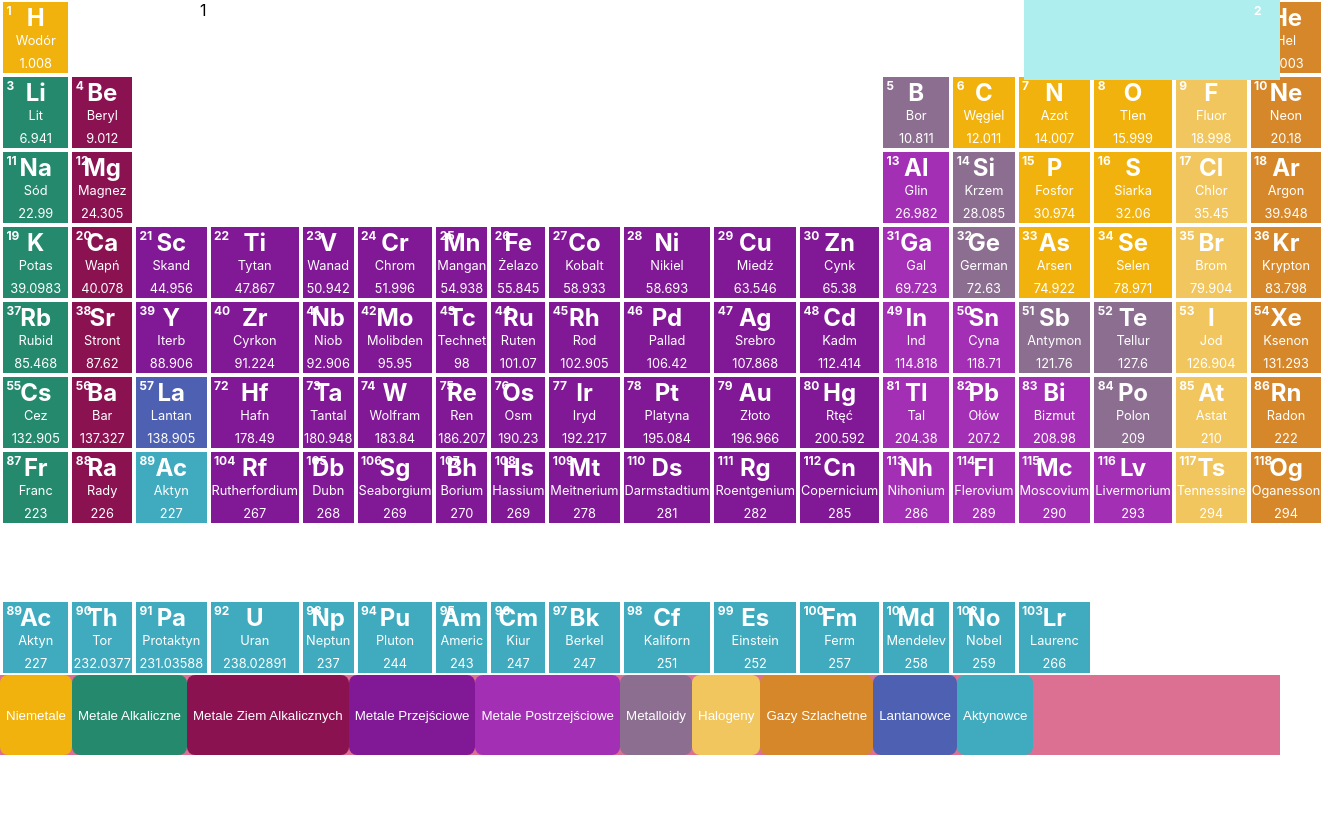
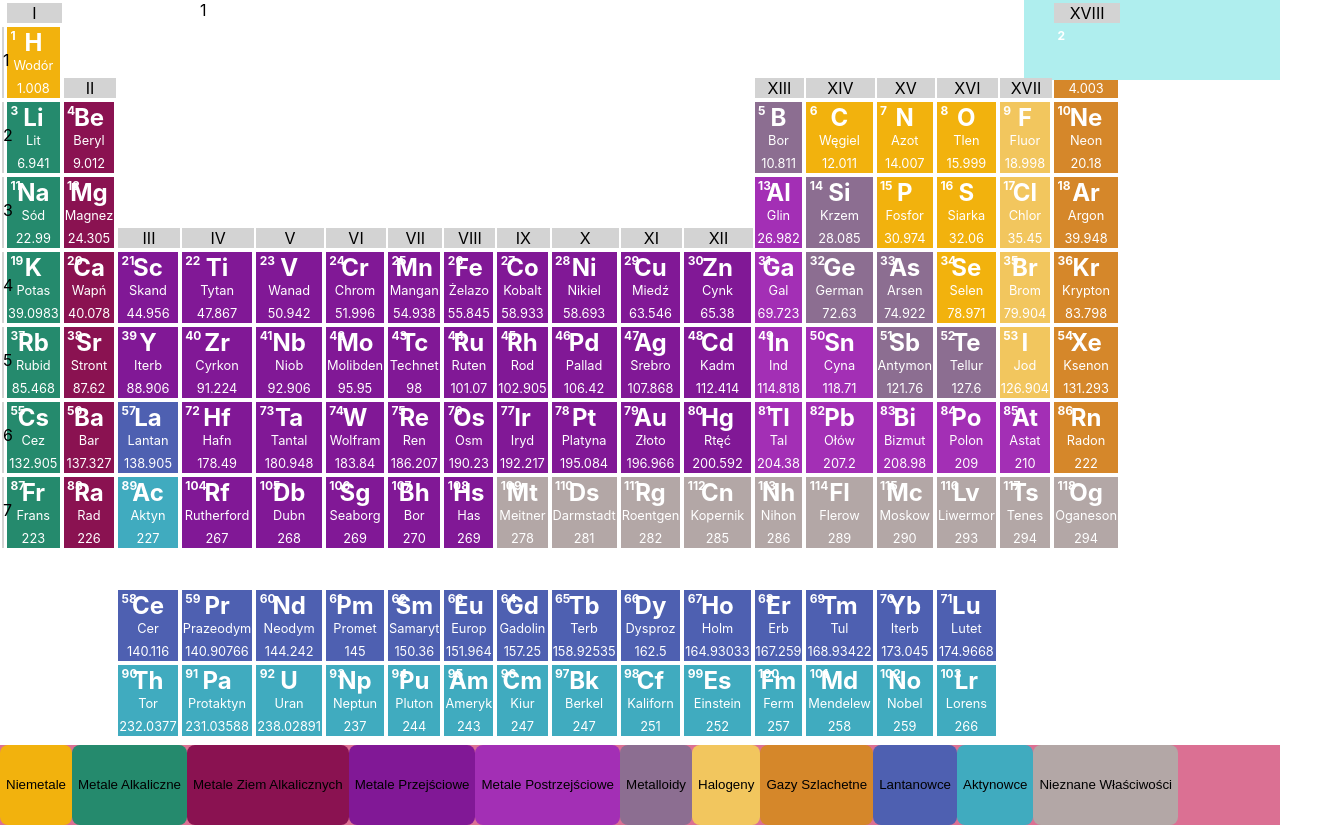
Before and after one commit to krystian3/ukladokresowy, a React (Create React App) app: page / in a window 1280 px wide. Shown: the whole page, 1328 px wide, since content can reach past the window. Before the commit the page ends 800 px from the top, so only its background shows below. Built offline with nearby package versions, Linux system fonts and the light colour scheme.

Commit message:
elements cleanup, group and period numbers

```diff
--- a/src/components/ElementTile.js
+++ b/src/components/ElementTile.js
@@ -2,7 +2,6 @@ import React, { useState } from 'react';
 import {ElementPopup} from './ElementPopup';
 
 export const ElementTile = (props) => {
-    var id = props.element.id;
     var num = props.element.num;
     var symbol = props.element.symbol;
     var name = props.element.name;
@@ -12,7 +11,19 @@ export const ElementTile = (props) => {
 
     var classes = `element-tile ${type}`;
 
-    if (type!=="gap" && type!=="half_gap"){
+    if (type==="period_tile"){
+        return (
+            <td className={type}><div className='period_tile_num'>{num}</div></td>
+        );
+    } else if (type==="group_tile"){
+        return (
+            <td className={type}><div className='group_tile_num'>{num}</div></td>
+        );
+    } else if (type==="corner_tile"){
+        return (
+            <td className={type}></td>
+        );
+    } else if (type!=="gap" && type!=="half_gap"){
         return (
             <td className={classes} colSpan={tableWidth}>
                 <span className='el-num'>{num}</span>
@@ -24,7 +35,6 @@ export const ElementTile = (props) => {
                 <div className='el-name'>{name}</div>
                 </span>
                 <span className='el-mass el'>{mass}</span>
-                {/* <ElementPopup element={props.element}/> */}
             </td>
         );
     } else{
--- a/src/components/Legend.js
+++ b/src/components/Legend.js
@@ -11,8 +11,9 @@ export const Legend = (props) => {
         <div className='legend-el'><span></span><button className='semi_metal example'>Metalloidy</button></div>
         <div className='legend-el'><span></span><button className='halogen example'>Halogeny</button></div>
         <div className='legend-el'><span></span><button className='noble_gas example'>Gazy Szlachetne</button></div>
-        <div className='legend-el'><span></span><button className='lanthanide example'>Lantanowce</button></div>
+        <div className='legend-el'><span></span><button className='lanthanoid example'>Lantanowce</button></div>
         <div className='legend-el'><span></span><button className='actinoid example'>Aktynowce</button></div>
+        <div className='legend-el'><span></span><button className='weird example'>Nieznane Właściwości</button></div>
         </>
     );
 }
--- a/src/data/elements.json
+++ b/src/data/elements.json
@@ -1,4 +1,27 @@
 [
+  {
+    "type": "corner_tile",
+    "num": 1
+  },
+  {
+    "type": "group_tile",
+    "num": "I"
+  },
+  {
+    "tableWidth": 16,
+    "type": "gap"
+  },
+  {
+    "type": "group_tile",
+    "num": "XVIII"
+  },
+  {
+    "type": "end"
+  },
+  {
+    "type": "period_tile",
+    "num": 1
+  },
   {
     "num": 1,
     "symbol": "H",
@@ -15,8 +38,32 @@
     "type": "non_metal"
   },
   {
-    "tableWidth": 16,
+    "type": "group_tile",
+    "num": "II"
+  },
+  {
+    "tableWidth": 10,
     "type": "gap"
+  },
+  {
+    "type": "group_tile",
+    "num": "XIII"
+  },
+  {
+    "type": "group_tile",
+    "num": "XIV"
+  },
+  {
+    "type": "group_tile",
+    "num": "XV"
+  },
+  {
+    "type": "group_tile",
+    "num": "XVI"
+  },
+  {
+    "type": "group_tile",
+    "num": "XVII"
   },
   {
     "num": 2,
@@ -37,6 +84,10 @@
     "type": "end"
   },
   {
+    "type": "period_tile",
+    "num": 2
+  },
+  {
     "num": 3,
     "symbol": "Li",
     "name": "Lit",
@@ -164,6 +215,10 @@
     "type": "end"
   },
   {
+    "type": "period_tile",
+    "num": 3
+  },
+  {
     "num": 11,
     "symbol": "Na",
     "name": "Sód",
@@ -194,8 +249,44 @@
     "type": "alkaline_earth_metal"
   },
   {
-    "tableWidth": 10,
-    "type": "gap"
+    "type": "group_tile",
+    "num": "III"
+  },
+  {
+    "type": "group_tile",
+    "num": "IV"
+  },
+  {
+    "type": "group_tile",
+    "num": "V"
+  },
+  {
+    "type": "group_tile",
+    "num": "VI"
+  },
+  {
+    "type": "group_tile",
+    "num": "VII"
+  },
+  {
+    "type": "group_tile",
+    "num": "VIII"
+  },
+  {
+    "type": "group_tile",
+    "num": "IX"
+  },
+  {
+    "type": "group_tile",
+    "num": "X"
+  },
+  {
+    "type": "group_tile",
+    "num": "XI"
+  },
+  {
+    "type": "group_tile",
+    "num": "XII"
   },
   {
     "num": 13,
@@ -291,6 +382,10 @@
     "type": "end"
   },
   {
+    "type": "period_tile",
+    "num": 4
+  },
+  {
     "num": 19,
     "symbol": "K",
     "name": "Potas",
@@ -513,7 +608,7 @@
     "group": 15,
     "electroNegativity": 2.18,
     "imgUrl": "https://upload.wikimedia.org/wikipedia/commons/thumb/7/73/Arsen_orange_poly.jpg/360px-Arsen_orange_poly.jpg",
-    "type": "non_metal"
+    "type": "semi_metal"
   },
   {
     "num": 34,
@@ -564,6 +659,10 @@
     "type": "end"
   },
   {
+    "type": "period_tile",
+    "num": 5
+  },
+  {
     "num": 37,
     "symbol": "Rb",
     "name": "Rubid",
@@ -837,6 +936,10 @@
     "type": "end"
   },
   {
+    "type": "period_tile",
+    "num": 6
+  },
+  {
     "num": 55,
     "symbol": "Cs",
     "name": "Cez",
@@ -879,7 +982,7 @@
     "group": 3,
     "electroNegativity": 1.1,
     "imgUrl": "https://upload.wikimedia.org/wikipedia/commons/thumb/6/6e/Lanthanum-2.jpg/480px-Lanthanum-2.jpg",
-    "type": "lanthanide"
+    "type": "lanthanoid"
   },
   {
     "num": 72,
@@ -1074,7 +1177,7 @@
     "group": 16,
     "electroNegativity": 2.0,
     "imgUrl": "https://upload.wikimedia.org/wikipedia/commons/thumb/5/5b/Polonium%2C_84_Po.jpg/480px-Polonium%2C_84_Po.jpg",
-    "type": "semi_metal"
+    "type": "post_transition_metal"
   },
   {
     "num": 85,
@@ -1089,7 +1192,7 @@
     "group": 17,
     "electroNegativity": 2.2,
     "imgUrl": "https://upload.wikimedia.org/wikipedia/commons/thumb/0/06/Astatine_2.jpg/480px-Astatine_2.jpg",
-    "type": "halogen"
+    "type": "post_transition_metal"
   },
   {
     "num": 86,
@@ -1110,9 +1213,13 @@
     "type": "end"
   },
   {
+    "type": "period_tile",
+    "num": 7
+  },
+  {
     "num": 87,
     "symbol": "Fr",
-    "name": "Franc",
+    "name": "Frans",
     "mass": 223,
     "meltTemp": 300,
     "boilTemp": 950,
@@ -1127,7 +1234,7 @@
   {
     "num": 88,
     "symbol": "Ra",
-    "name": "Rady",
+    "name": "Rad",
     "mass": 226,
     "meltTemp": 973,
     "boilTemp": 2010,
@@ -1157,7 +1264,7 @@
   {
     "num": 104,
     "symbol": "Rf",
-    "name": "Rutherfordium",
+    "name": "Rutherford",
     "mass": 267,
     "meltTemp": null,
     "boilTemp": null,
@@ -1187,7 +1294,7 @@
   {
     "num": 106,
     "symbol": "Sg",
-    "name": "Seaborgium",
+    "name": "Seaborg",
     "mass": 269,
     "meltTemp": null,
     "boilTemp": null,
@@ -1202,7 +1309,7 @@
   {
     "num": 107,
     "symbol": "Bh",
-    "name": "Borium",
+    "name": "Bor",
     "mass": 270,
     "meltTemp": null,
     "boilTemp": null,
@@ -1217,7 +1324,7 @@
   {
     "num": 108,
     "symbol": "Hs",
-    "name": "Hassium",
+    "name": "Has",
     "mass": 269,
     "meltTemp": null,
     "boilTemp": null,
@@ -1232,7 +1339,7 @@
   {
     "num": 109,
     "symbol": "Mt",
-    "name": "Meitnerium",
+    "name": "Meitner",
     "mass": 278,
     "meltTemp": null,
     "boilTemp": null,
@@ -1242,12 +1349,12 @@
     "group": 9,
     "electroNegativity": null,
     "imgUrl": "https://upload.wikimedia.org/wikipedia/commons/thumb/3/34/Meitnerium.jpg/480px-Meitnerium.jpg",
-    "type": "transition_metal"
+    "type": "weird"
   },
   {
     "num": 110,
     "symbol": "Ds",
-    "name": "Darmstadtium",
+    "name": "Darmstadt",
     "mass": 281,
     "meltTemp": null,
     "boilTemp": null,
@@ -1257,12 +1364,12 @@
     "group": 10,
     "electroNegativity": null,
     "imgUrl": "https://upload.wikimedia.org/wikipedia/commons/thumb/3/3f/Darmstadtium_crystal.jpg/480px-Darmstadtium_crystal.jpg",
-    "type": "transition_metal"
+    "type": "weird"
   },
   {
     "num": 111,
     "symbol": "Rg",
-    "name": "Roentgenium",
+    "name": "Roentgen",
     "mass": 282,
     "meltTemp": null,
     "boilTemp": null,
@@ -1272,12 +1379,12 @@
     "group": 11,
     "electroNegativity": null,
     "imgUrl": "https://upload.wikimedia.org/wikipedia/commons/thumb/a/a7/Roentgenium_crystal.jpg/480px-Roentgenium_crystal.jpg",
-    "type": "transition_metal"
+    "type": "weird"
   },
   {
     "num": 112,
     "symbol": "Cn",
-    "name": "Copernicium",
+    "name": "Kopernik",
     "mass": 285,
     "meltTemp": null,
     "boilTemp": null,
@@ -1287,12 +1394,12 @@
     "group": 12,
     "electroNegativity": null,
     "imgUrl": "https://upload.wikimedia.org/wikipedia/commons/thumb/f/fa/Copernicium_crystal.jpg/480px-Copernicium_crystal.jpg",
-    "type": "transition_metal"
+    "type": "weird"
   },
   {
     "num": 113,
     "symbol": "Nh",
-    "name": "Nihonium",
+    "name": "Nihon",
     "mass": 286,
     "meltTemp": null,
     "boilTemp": null,
@@ -1302,12 +1409,12 @@
     "group": 13,
     "electroNegativity": null,
     "imgUrl": "https://upload.wikimedia.org/wikipedia/commons/thumb/e/e7/Nihonium_%28NH%29.jpg/480px-Nihonium_%28NH%29.jpg",
-    "type": "post_transition_metal"
+    "type": "weird"
   },
   {
     "num": 114,
     "symbol": "Fl",
-    "name": "Flerovium",
+    "name": "Flerow",
     "mass": 289,
     "meltTemp": null,
     "boilTemp": null,
@@ -1317,12 +1424,12 @@
     "group": 14,
     "electroNegativity": null,
     "imgUrl": "https://upload.wikimedia.org/wikipedia/commons/thumb/9/95/Flerovium.jpg/480px-Flerovium.jpg",
-    "type": "post_transition_metal"
+    "type": "weird"
   },
   {
     "num": 115,
     "symbol": "Mc",
-    "name": "Moscovium",
+    "name": "Moskow",
     "mass": 290,
     "meltTemp": null,
     "boilTemp": null,
@@ -1332,12 +1439,12 @@
     "group": 15,
     "electroNegativity": null,
     "imgUrl": "https://upload.wikimedia.org/wikipedia/commons/thumb/5/53/Moscovium_crystal.jpg/480px-Moscovium_crystal.jpg",
-    "type": "post_transition_metal"
+    "type": "weird"
   },
   {
     "num": 116,
     "symbol": "Lv",
-    "name": "Livermorium",
+    "name": "Liwermor",
     "mass": 293,
     "meltTemp": null,
     "boilTemp": null,
@@ -1347,12 +1454,12 @@
     "group": 16,
     "electroNegativity": null,
     "imgUrl": "https://upload.wikimedia.org/wikipedia/commons/thumb/3/32/Livermorium-3.jpg/480px-Livermorium-3.jpg",
-    "type": "post_transition_metal"
+    "type": "weird"
   },
   {
     "num": 117,
     "symbol": "Ts",
-    "name": "Tennessine",
+    "name": "Tenes",
     "mass": 294,
     "meltTemp": null,
     "boilTemp": null,
@@ -1362,12 +1469,12 @@
     "group": 17,
     "electroNegativity": null,
     "imgUrl": "https://upload.wikimedia.org/wikipedia/commons/thumb/7/7a/Tennessine.jpg/480px-Tennessine.jpg",
-    "type": "halogen"
+    "type": "weird"
   },
   {
     "num": 118,
     "symbol": "Og",
-    "name": "Oganesson",
+    "name": "Oganeson",
     "mass": 294,
     "meltTemp": null,
     "boilTemp": null,
@@ -1377,30 +1484,21 @@
     "group": 18,
     "electroNegativity": null,
     "imgUrl": "https://upload.wikimedia.org/wikipedia/commons/thumb/1/14/Oganesson.jpg/480px-Oganesson.jpg",
-    "type": "noble_gas"
+    "type": "weird"
+  },
+  {
+    "type": "end"
   },
   {
     "type": "half_gap",
     "tableWidth": 18
-
   },
   {
     "type": "end"
   },
   {
-    "num": 57,
-    "symbol": "La",
-    "name": "Lantan",
-    "mass": 138.90547,
-    "meltTemp": 1193,
-    "boilTemp": 3737,
-    "desc": "Pierwszy z serii lantanowców.",
-    "discoverYear": 1839,
-    "period": 6,
-    "group": 3,
-    "electroNegativity": 1.1,
-    "imgUrl": "https://upload.wikimedia.org/wikipedia/commons/thumb/3/3f/Lanthanum-2.jpg/480px-Lanthanum-2.jpg",
-    "type": "lanthanoid"
+    "type": "gap",
+    "tableWidth": "3"
   },
   {
     "num": 58,
@@ -1616,19 +1714,8 @@
     "type": "end"
   },
   {
-    "num": 89,
-    "symbol": "Ac",
-    "name": "Aktyn",
-    "mass": 227,
-    "meltTemp": 1323,
-    "boilTemp": 3471,
-    "desc": "Pierwszy raz wyizolowany w roku 1899.",
-    "discoverYear": 1899,
-    "period": 7,
-    "group": 3,
-    "electroNegativity": 1.1,
-    "imgUrl": "https://upload.wikimedia.org/wikipedia/commons/thumb/7/7e/Ac.jpg/480px-Ac.jpg",
-    "type": "actinoid"
+    "type": "gap",
+    "tableWidth": "3"
   },
   {
     "num": 90,
@@ -1708,7 +1795,7 @@
   {
     "num": 95,
     "symbol": "Am",
-    "name": "Americ",
+    "name": "Ameryk",
     "mass": 243,
     "meltTemp": 1449,
     "boilTemp": 2880,
@@ -1798,7 +1885,7 @@
   {
     "num": 101,
     "symbol": "Md",
-    "name": "Mendelev",
+    "name": "Mendelew",
     "mass": 258,
     "meltTemp": 1100,
     "boilTemp": 1100,
@@ -1828,7 +1915,7 @@
   {
     "num": 103,
     "symbol": "Lr",
-    "name": "Laurenc",
+    "name": "Lorens",
     "mass": 266,
     "meltTemp": 1900,
     "boilTemp": "Data niedostępna",
--- a/src/static/style.css
+++ b/src/static/style.css
@@ -1,22 +1,3 @@
-.space {
-  visibility: hidden;
-}
-
-.example {
-  display: inline-block;
-  height: 100%;
-  border: none;
-  margin-top: 2em;
-  margin-bottom: 2em;
-  border-radius: 0.5rem;
-}
-
-.legend-el {
-  height: 100%;
-  display: flex;
-  align-items: center;
-}
-
 .non_metal {
   background-color: #f2b20d;
 }
@@ -49,12 +30,16 @@
   background-color: #8c6e91;
 }
 
-.lanthanide {
+.lanthanoid {
   background-color: #4e60b1;
 }
 
 .actinoid {
   background-color: #40abbf;
+}
+
+.weird {
+  background-color: #b3a7a6;
 }
 
 .App {
@@ -82,18 +67,68 @@
   display: flex;
   flex-direction: row;
 }
+.App .legend .legend-el {
+  height: 100%;
+  display: flex;
+  align-items: center;
+}
 .App .legend .legend-el .example {
-  color: white;
+  display: inline-block;
+  height: 100%;
+  border: none;
+  margin-top: 2em;
+  margin-bottom: 2em;
+  border-radius: 0.5rem;
 }
 
 .element-table {
+  margin-top: 1.2em;
+  margin-bottom: 0.4em;
   width: 100%;
   border: 1px;
   display: table;
 }
+.element-table .half_gap {
+  height: 2em;
+}
+.element-table .group_tile {
+  cursor: inherit;
+  width: 5.4722222222%;
+  position: relative;
+  display: table-cell;
+  height: -moz-fit-content;
+  height: fit-content;
+  padding-right: -1em;
+}
+.element-table .group_tile .group_tile_num {
+  cursor: default;
+  position: absolute;
+  background-color: lightgray;
+  bottom: 0;
+  width: 100%;
+}
+.element-table .period_tile {
+  cursor: default;
+  position: relative;
+  background-color: lightgray;
+  display: table-cell;
+  width: 1.5%;
+}
+.element-table .period_tile .period_tile_num {
+  cursor: default;
+  position: absolute;
+  bottom: 40%;
+  width: 100%;
+}
+.element-table .corner_tile {
+  height: -moz-fit-content;
+  height: fit-content;
+  display: table-cell;
+  width: 1.5%;
+}
 .element-table .element-tile {
   display: table-cell;
-  width: 5.5555555556%;
+  width: 5.4722222222%;
   color: white;
   border-right: 1px solid;
   border-left: 1px solid;
--- a/src/static/style.scss
+++ b/src/static/style.scss
@@ -1,22 +1,3 @@
-.space{
-    visibility: hidden;
-}
-
-.example{
-    display: inline-block;
-    height: 100%;
-    border: none;
-    margin-top: 2em;
-    margin-bottom: 2em;
-    border-radius: 0.5rem;
-}
-
-.legend-el{
-    height: 100%;
-    display: flex;
-    align-items: center;
-}
-
 .non_metal{
     background-color: #f2b20d;
 }
@@ -49,13 +30,18 @@
     background-color: #8c6e91;
 }
 
-.lanthanide{
+.lanthanoid{
     background-color: #4e60b1;
 }
 
 .actinoid{
     background-color: #40abbf;
 }
+
+.weird{
+    background-color: #b3a7a6;
+}
+
 
 .App{
     display: flex;
@@ -88,10 +74,17 @@
         flex-direction: row;
 
         .legend-el{
-
+            height: 100%;
+            display: flex;
+            align-items: center;
 
             .example{
-                color: white;
+                display: inline-block;
+                height: 100%;
+                border: none;
+                margin-top: 2em;
+                margin-bottom: 2em;
+                border-radius: 0.5rem;
             }
         }
     }
@@ -101,13 +94,57 @@
 
 
 .element-table{
+    margin-top: 1.2em;
+    margin-bottom: 0.4em;
     width: 100%;
     border: 1px;
     display: table;
 
+    .half_gap{
+        height: 2em;
+    }
+
+    .group_tile{
+        cursor: inherit;
+        width: calc((100%*0.985)/18);
+        position: relative;
+        display: table-cell;
+        height: fit-content;
+        padding-right: -1em;
+
+        .group_tile_num{
+            cursor: default;
+            position: absolute;
+            background-color: lightgray;
+            bottom: 0;
+            width: 100%;
+        }
+    }
+
+    .period_tile{
+        cursor: default;
+        position: relative;
+        background-color: lightgray;
+        display: table-cell;
+        width: calc(100%*0.015);
+
+        .period_tile_num{
+            cursor: default;
+            position: absolute;
+            bottom: 40%;
+            width: 100%;
+        }
+    }
+
+    .corner_tile{
+        height: fit-content;
+        display: table-cell;
+        width: calc(100%*0.015);
+    }
+
   .element-tile{
     display: table-cell;
-    width: calc(100%/18);
+    width: calc((100%*0.985)/18);
     color: white;
     border-right: 1px solid;
     border-left: 1px solid;
```
Also changed, not shown: 1 other file (tests, documents, lock files or other folders).
